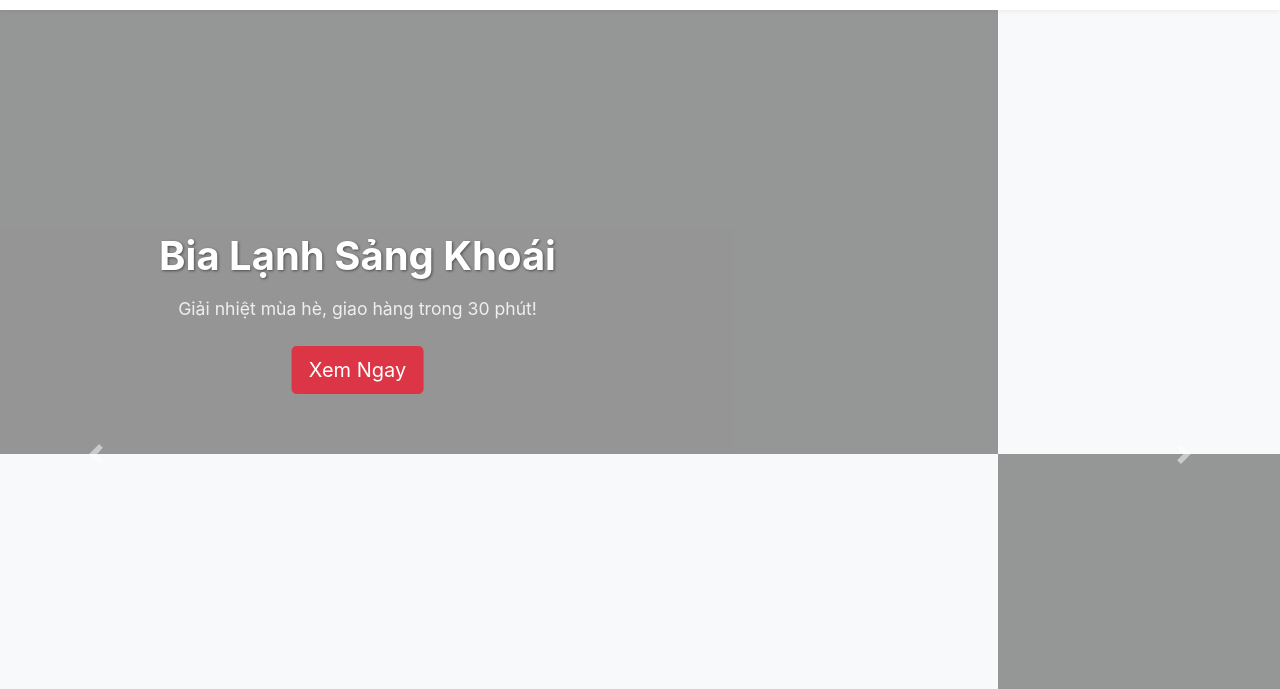
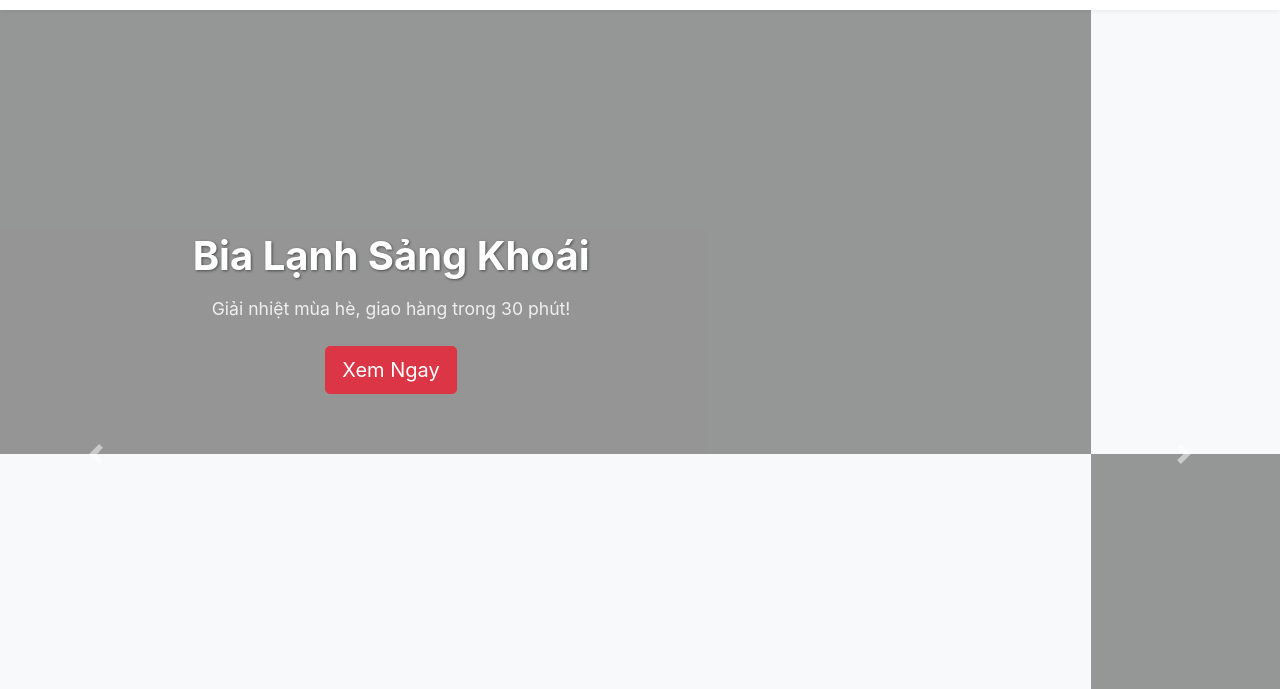
Before and after one commit to meomaivn/CuoiKhoaTKTT_HSU, a plain HTML site: page index.html in a window 1280 px wide. Shown: the part 101-790 px from the top of the page. Drawn offline with nearby package versions, Linux system fonts and the light colour scheme.

Commit message:
Add files via upload

```diff
--- a/css/custom.css
+++ b/css/custom.css
@@ -65,10 +65,12 @@ h1, h2, h3, h4, h5, h6 {
 /* --- Hero Carousel --- */
 #heroCarousel .carousel-item {
     height: 60vh; /* Adjust height as needed */
-    min-height: 400px;
+    width: 1400px;
+
     background-size: cover;
     background-position: center;
     position: relative;
+    margin: 0 auto;
 }
 
 #heroCarousel .carousel-item::before { /* Dark overlay */
```
